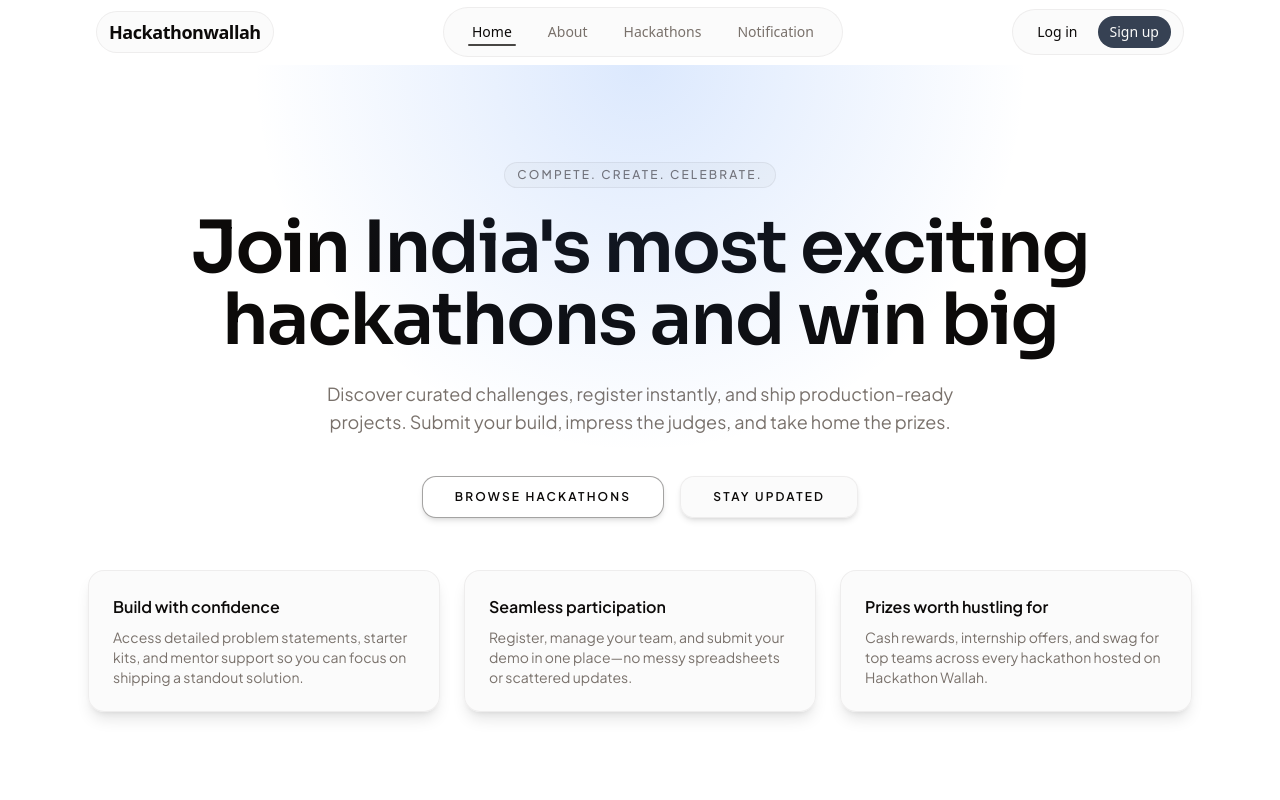
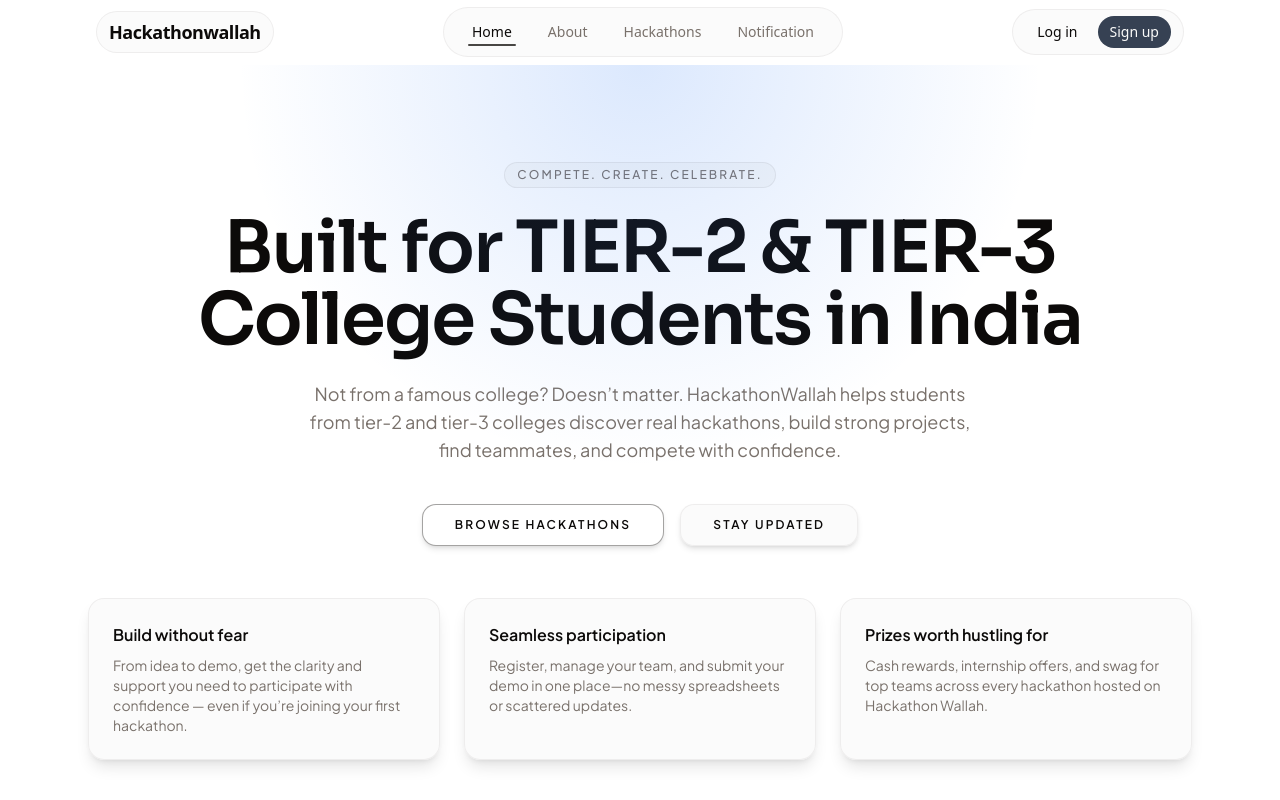
Before and after one commit to pksingh1508/myproject, a Next.js app: page / in a window 1280 px wide. Shown: the top 800 px of the page. Built offline with nearby package versions, Linux system fonts and the light colour scheme; no server answers.

Commit message:
change some content on the landing page

```diff
--- a/src/components/home/hero-section.tsx
+++ b/src/components/home/hero-section.tsx
@@ -21,12 +21,12 @@ export function HeroSection() {
             className="text-balance text-5xl font-semibold tracking-tight text-foreground sm:text-6xl lg:text-7xl"
             style={brandDisplayStyle}
           >
-            Join India&apos;s most exciting hackathons and win big
+            Built for TIER-2 & TIER-3 College Students in India
           </h1>
           <p className="mx-auto max-w-2xl text-lg text-muted-foreground">
-            Discover curated challenges, register instantly, and ship
-            production-ready projects. Submit your build, impress the judges,
-            and take home the prizes.
+            Not from a famous college? Doesn’t matter. HackathonWallah helps
+            students from tier-2 and tier-3 colleges discover real hackathons,
+            build strong projects, find teammates, and compete with confidence.
           </p>
         </div>
 
@@ -48,11 +48,12 @@ export function HeroSection() {
         <div className="grid gap-6 text-left sm:grid-cols-3 mt-0 md:mt-3">
           <CustomCard className="h-full bg-muted/40">
             <p className="text-base font-semibold text-foreground">
-              Build with confidence
+              Build without fear
             </p>
             <p className="mt-2 text-sm text-muted-foreground">
-              Access detailed problem statements, starter kits, and mentor
-              support so you can focus on shipping a standout solution.
+              From idea to demo, get the clarity and support you need to
+              participate with confidence — even if you’re joining your first
+              hackathon.
             </p>
           </CustomCard>
           <CustomCard className="h-full bg-muted/40">
```
